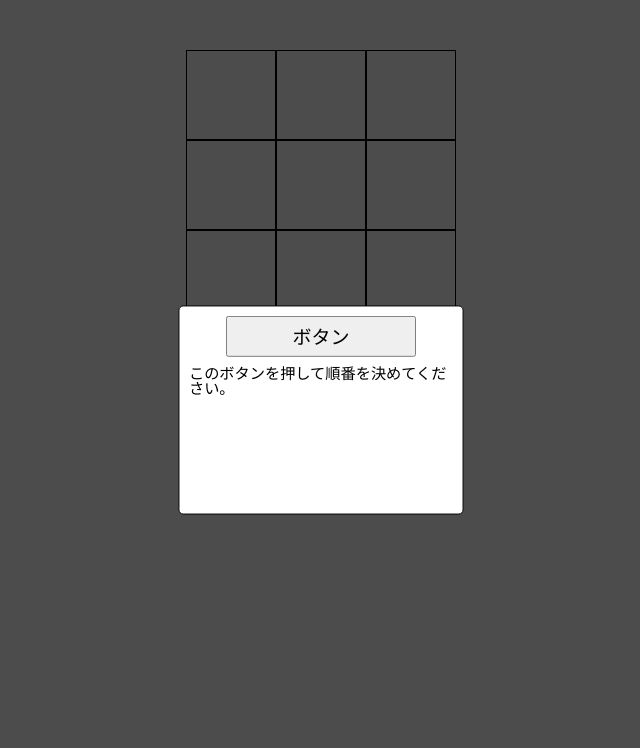
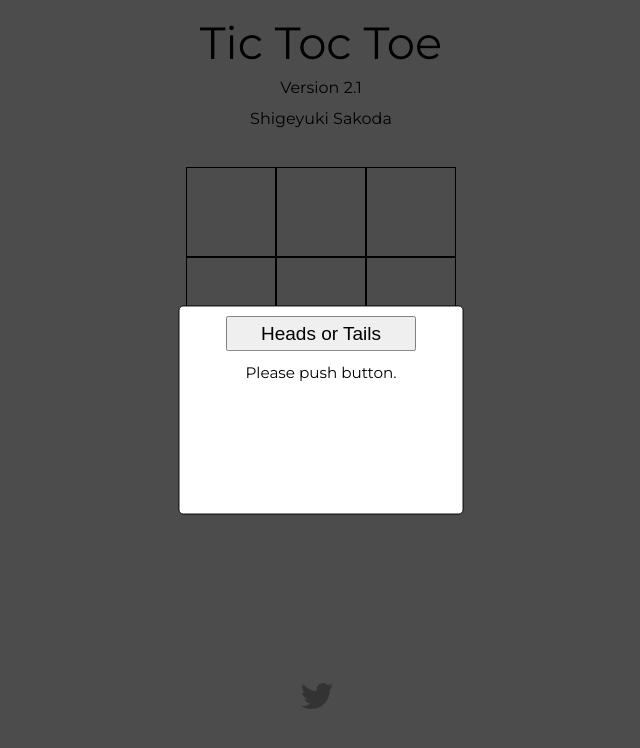
Before and after one commit to shigeyukisakodasisyphus/ticTacToe, a plain HTML site: page index.html in a window 1280 px wide. Shown: the whole page, without its empty margins (319-959 px from the left). Drawn offline with nearby package versions, Linux system fonts and the light colour scheme.

Commit message:
Version2.1 バグ修正&スタイリング

```diff
--- a/index.html
+++ b/index.html
@@ -7,14 +7,25 @@
   <title>Document</title>
   <link rel="stylesheet" href="https://cdnjs.cloudflare.com/ajax/libs/meyer-reset/2.0/reset.min.css">
   <link rel="stylesheet" href="style.css">
+  <link rel="preconnect" href="https://fonts.gstatic.com">
+  <link href="https://fonts.googleapis.com/css2?family=Montserrat&display=swap" rel="stylesheet">
+  <link rel="stylesheet" href="https://use.fontawesome.com/releases/v5.6.1/css/all.css">
   <script src="script.js" defer></script>
 </head>
 <body>
+  <main>
+
+    <div class="titleWrapper">
+      <h1 class="title">Tic Toc Toe</h1>
+      <div class="ver">Version 2.1</div>
+      <div class="developer">Shigeyuki Sakoda</div>
+    </div>
+
   <!-- opening modal -->
 
   <div class="startingContainer" id="startingContainer">
-    <button class="orderButton" id="orderButton">ボタン</button>
-    <div class="buttonLabel">このボタンを押して順番を決めてください。</div>
+    <button class="orderButton" id="orderButton">Heads or Tails</button>
+    <div class="buttonLabel">Please push button.</div>
     <div id="starting" class="starting"></div>
     <button class="gameStart" id="gameStart">GAME START</button>
   </div>
@@ -33,24 +44,31 @@
     <data value='9' class="box9 box" id='box9'></data>
   </div>
   <div class="nextButton" id="nextButton">
-    <button class="home" id="home">Next Please</button>
-    <button class="away" id="away">Next Please</button>
+    <button class="home" id="home">Next You</button>
+    <button class="away" id="away">Please Push</button>
   </div>
   <div class="modal" id="winnerModal">
     <p>YOU ARE WINNER!</p>
     <a href="https://shigeyukisakoda.com/ticTacToe/index.html" class="modalClose" id="winnerModalClose">TRY AGAIN</a>
+    <!-- <a href="/" class="modalClose" id="winnerModalClose">PLAY AGAIN</a> -->
   </div>
   <div class="modal" id="loserModal">
     <p class="loser">YOU ARE LOSER!</p>
     <a href="https://shigeyukisakoda.com/ticTacToe/index.html" class="modalClose" id="loserModalClose">TRY AGAIN</a>
+    <!-- <a href="/" class="modalClose" id="loserModalClose">PLAY AGAIN</a> -->
   </div>
   <div class="modal" id="drawModal">
     <p class="loser">DRAW!</p>
     <a href="https://shigeyukisakoda.com/ticTacToe/index.html" class="modalClose" id="drawModalClose">TRY AGAIN</a>
+    <!-- <a href="/" class="modalClose" id="drawModalClose">PLAY AGAIN</a> -->
   </div>
 
   <div class="mask" id="mask"></div>
 
+  <a class="tweet" href="https://twitter.com/shigeyu_ki">
+    <i class="fab fa-twitter fa-2x"></i>
+  </a>
+</main>
 
 </body>
 </html>
--- a/script.js
+++ b/script.js
@@ -105,7 +105,7 @@ const starting = Math.floor(Math.random() * 10) + 1;
 let order = starting % 2 ;
 console.log(order);
 document.getElementById('orderButton').addEventListener('click', ()=> {
-  document.getElementById('starting').innerText = (order === 0) ? '先攻は貴方': '先攻は私';
+  document.getElementById('starting').innerText = (order === 0) ? 'Heads is You': 'You are tails';
   document.getElementById('starting').classList.add('active');
   document.getElementById('gameStart').classList.add('active');
 }, {once: true});
@@ -122,7 +122,7 @@ document.getElementById('gameStart').addEventListener('click', ()=> {
       gameArray.push(parseInt(box5.value))
       gameIndex += 1;
     }
-});
+},{once: true});
 const homeButton = document.getElementById('home');
 const awayButton = document.getElementById('away');
 awayButton.classList.add('hide');
@@ -146,17 +146,17 @@ const box = (boxNumber) => {
     judge(homeArray, 0);
     // gameIndex += 1;judge()に記述
     order += 1;
-    // console.log(homeArray);
-    // console.log(awayArray);
-    // console.log(gameArray);
-    // console.log(gameIndex);
-    // console.log(order);
+    console.log(homeArray);
+    console.log(awayArray);
+    console.log(gameArray);
+    console.log(gameIndex);
+    console.log(order);
 
     if (gameIndex === 9) {
       drawModal();
     }
   }
-  },{once: true});
+  });
 
 };
 // awayButtonを押すと動くaway側関数
@@ -168,11 +168,11 @@ awayButton.addEventListener('click', () => {
   // gameIndex += 1;judge()に記述
   order += 1;
 
-  // console.log(homeArray);
-  // console.log(awayArray);
-  // console.log(gameArray);
-  // console.log(gameIndex);
-  // console.log(order);
+  console.log(homeArray);
+  console.log(awayArray);
+  console.log(gameArray);
+  console.log(gameIndex);
+  console.log(order);
 
   awayButton.classList.add('hide');
   homeButton.classList.remove('hide');
@@ -204,14 +204,14 @@ const box = (boxNumber) => {
     // gameIndex += 1;judge()に記述
     order += 1;
 
-    // console.log(homeArray);
-    // console.log(awayArray);
-    // console.log(gameArray);
-    // console.log(gameIndex);
-    // console.log(order);
+    console.log(homeArray);
+    console.log(awayArray);
+    console.log(gameArray);
+    console.log(gameIndex);
+    console.log(order);
 
     }
-  },{once: true});
+  });
 
 };
 // awayButtonを押すと動くaway側関数
@@ -225,11 +225,11 @@ awayButton.addEventListener('click', () => {
 
   order += 1;
 
-  // console.log(homeArray);
-  // console.log(awayArray);
-  // console.log(gameArray);
-  // console.log(gameIndex);
-  // console.log(order);
+  console.log(homeArray);
+  console.log(awayArray);
+  console.log(gameArray);
+  console.log(gameIndex);
+  console.log(order);
 
   awayButton.classList.add('hide');
   homeButton.classList.remove('hide');
--- a/style.scss
+++ b/style.scss
@@ -8,6 +8,10 @@ a {
 }
 body {
   font-family: 'Helvetica','Arial','Hiragino Kaku Gothic ProN','ヒラギノ角ゴ ProN W3','メイリオ', Meiryo,'ＭＳ Ｐゴシック','MS PGothic''ヒラギノ丸ゴ ProN','Hiragino Maru Gothic ProN',sans-serif;
+}
+main {
+  font-family: 'Montserrat', sans-serif;
+  position: relative;
 }
 
 // ********** opening **********
@@ -39,10 +43,14 @@ body {
   .orderButton {
     @include button();
   }
+  .buttonLabel {
+    text-align: center;
+    margin-top: 15px;
+  }
   .starting {
     text-align: center;
-    font-size: 50px;
-    margin-top: 10px;
+    font-size: 43px;
+    margin-top: 20px;
     opacity: 0;
     visibility: hidden;
     transition: 1.5s;
@@ -66,6 +74,7 @@ body {
 .startingContainer.negative {
   opacity: 0;
   visibility: hidden;
+  top: 80%;
 }
 .startingMask {
   position: fixed;
@@ -83,12 +92,28 @@ body {
   opacity: 0;
   visibility: hidden;
 }
+
+// ********** title **********
+
+.titleWrapper {
+  width: 65%;
+  margin: 0 auto;
+  margin-top: 20px;
+  text-align: center;
+  .title {
+    font-size: 45px;
+  }
+  .ver,
+  .developer {
+    margin-top: 15px;
+  }
+}
 // ********** box **********
 .container {
   display: flex;
   flex-wrap: wrap;
   width: 270px;
-  margin: 50px auto 0;
+  margin: 40px auto 0;
 }
 .box {
   width: 90px;
@@ -109,7 +134,12 @@ body {
   margin-top: 10px;
   display: flex;
   justify-content: center;
+  .away,
   .home {
+    width: 130px;
+    font-size: 20px;
+  }
+  .away {
     color: red;
   }
   .home.hide {
@@ -120,6 +150,7 @@ body {
   }
 }
 
+// ********** judge modal **********
 
 .modalOpen,
 .modalClose {
@@ -138,18 +169,18 @@ body {
 }
 .modal {
   position: fixed;
-  top: 50%;
+  top: -15%;
   left: 50%;
   transform: translate(-50%, -50%) scale(.95);
-  background-color: #fff;
+  background-color: rgb(255, 255, 255);
   padding: 20px;
   border-radius: 5px;
   min-width: 500px;
-  z-index: 2;
+  z-index: 3;
   // display: none;ではフワッと表示させれない。アニメーションが効かない。
   opacity: 0;
   visibility: hidden;//透明にしてるだけでは「存在」しているので「存在」も消す。
-  transition: .3s;
+  transition: 1s;
   // 中のコンテンツが増え、画面の高さがあまりない場合にスクロールさせる。
   max-height: 80vh;
   overflow: auto;
@@ -161,6 +192,7 @@ body {
   }
 }
 .modal.active {
+  top: 85%;
   transform: translate(-50%, -50%) scale(1);
   opacity: 1;
   visibility: visible;
@@ -192,3 +224,18 @@ body {
   opacity: .7;
   visibility: visible;
 }
+
+// ********** sns **********
+
+.tweet {
+  position: fixed;
+  left: 50%;
+  bottom: 10%;
+  transform: translateX(-50%);
+  width: 40px;
+  height: 40px;
+  z-index: 2;
+  &:hover {
+    cursor: pointer;
+  }
+}
```
Also changed, not shown: style.css, 1 other file.
